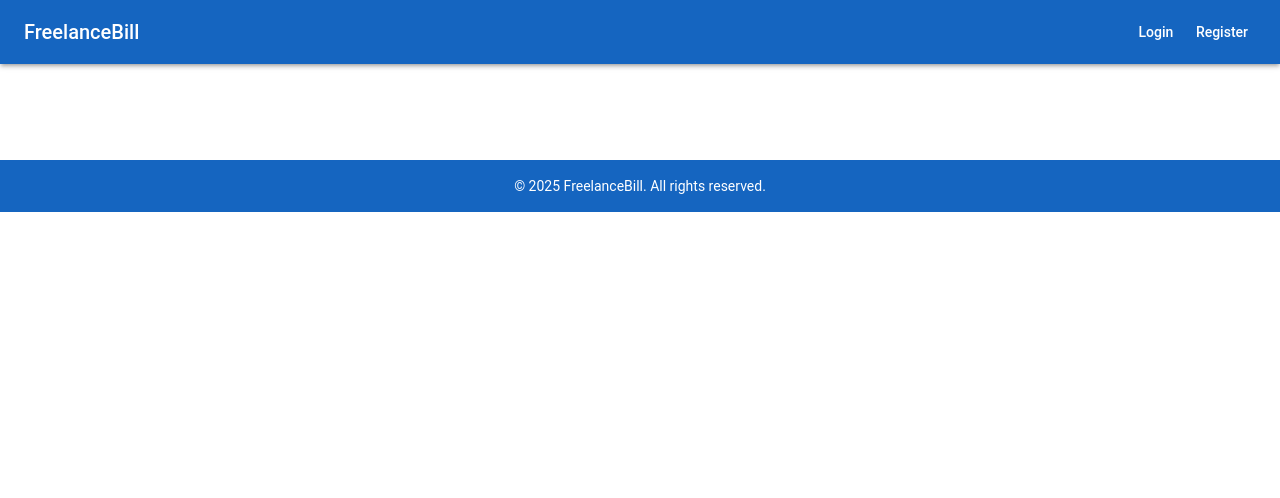
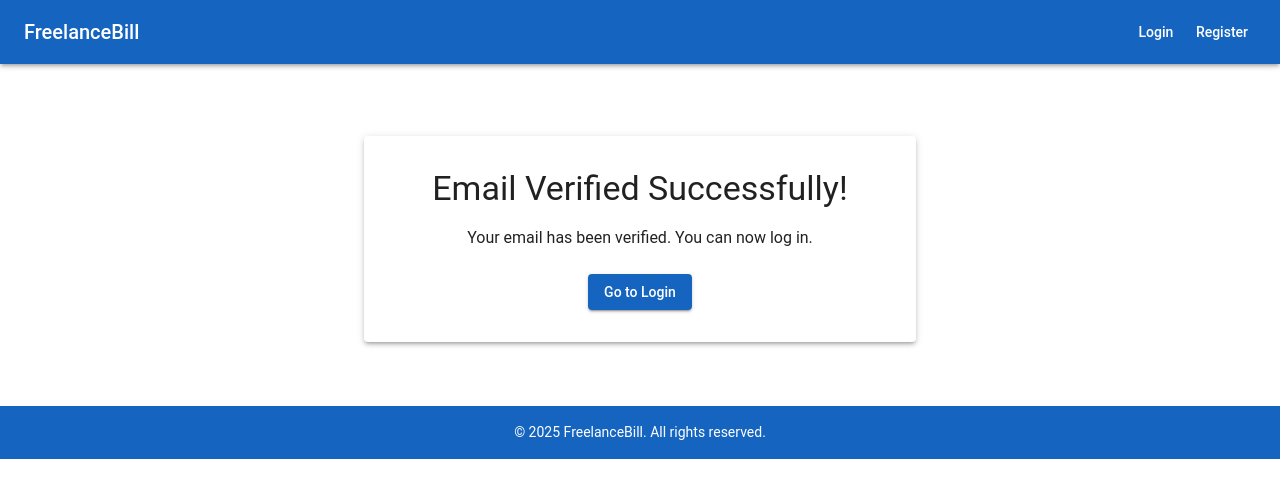
Before and after one commit to lcobiodata/freelance-bill, a React (Create React App) app in the folder frontend/: page /verify-success in a window 1280 px wide. Shown: the top 498 px of the page. Built offline with nearby package versions, Linux system fonts and the light colour scheme; no server answers.

Commit message:
Redirect to frontend verification success page and add EmailVerificationSuccess component

```diff
--- a/frontend/src/App.js
+++ b/frontend/src/App.js
@@ -1,15 +1,23 @@
 import React from "react";
-import { BrowserRouter as Router, Route, Routes, Link, useNavigate, useLocation } from "react-router-dom";
+import {
+  BrowserRouter as Router,
+  Route,
+  Routes,
+  Link,
+  useNavigate,
+  useLocation,
+} from "react-router-dom";
 import { AppBar, Toolbar, Typography, Button, Container, Box } from "@mui/material";
 import Login from "./components/Login";
 import Register from "./components/Register";
 import Home from "./components/Home";
 import Dashboard from "./components/Dashboard";
+import EmailVerificationSuccess from "./components/EmailVerificationSuccess"; // New component
 
 const Navbar = () => {
   const token = localStorage.getItem("token");
   const navigate = useNavigate();
-  const location = useLocation(); // Get current route
+  const location = useLocation();
 
   const handleLogout = () => {
     localStorage.removeItem("token");
@@ -24,7 +32,6 @@ const Navbar = () => {
         </Typography>
         {token ? (
           <>
-            {/* Hide Dashboard button when already on /dashboard */}
             {location.pathname !== "/dashboard" && (
               <Button color="inherit" component={Link} to="/dashboard">
                 Dashboard
@@ -59,6 +66,8 @@ const App = () => {
           <Route path="/login" element={<Login />} />
           <Route path="/register" element={<Register />} />
           <Route path="/dashboard" element={<Dashboard />} />
+          {/* New route for email verification success */}
+          <Route path="/verify-success" element={<EmailVerificationSuccess />} />
         </Routes>
       </Container>
       <Footer />
@@ -66,7 +75,6 @@ const App = () => {
   );
 };
 
-// Extracted Footer for cleaner structure
 const Footer = () => (
   <Box
     component="footer"
--- /dev/null
+++ b/frontend/src/components/EmailVerificationSuccess.js
@@ -0,0 +1,27 @@
+import React from "react";
+import { Link } from "react-router-dom";
+import { Container, Paper, Typography, Box, Button } from "@mui/material";
+
+const EmailVerificationSuccess = () => {
+  return (
+    <Container maxWidth="sm">
+      <Paper elevation={3} sx={{ p: 4, mt: 5, textAlign: "center" }}>
+        <Typography variant="h4" gutterBottom>
+          Email Verified Successfully!
+        </Typography>
+        <Box sx={{ my: 2 }}>
+          <Typography variant="body1">
+            Your email has been verified. You can now log in.
+          </Typography>
+        </Box>
+        <Box sx={{ mt: 3 }}>
+          <Button variant="contained" color="primary" component={Link} to="/login">
+            Go to Login
+          </Button>
+        </Box>
+      </Paper>
+    </Container>
+  );
+};
+
+export default EmailVerificationSuccess;
--- a/frontend/src/components/Register.js
+++ b/frontend/src/components/Register.js
@@ -42,7 +42,7 @@ const Register = () => {
         password,
       });
 
-      // If success, show a message that an email was sent
+      // Show a message that an email was sent and keep the button disabled
       setMessage(
         <Alert severity="success">
           {res.data.message ||
@@ -50,20 +50,17 @@ const Register = () => {
         </Alert>
       );
 
-      // Redirect to /login after a delay (e.g., 3 seconds)
-      setTimeout(() => {
-        navigate("/login");
-      }, 3000);
+      // Optionally, you could reset form fields here if needed:
+      // setUsername("");
+      // setPassword("");
+
     } catch (err) {
       if (err.response?.data?.message === "User already exists") {
         setMessage(
           <Alert severity="warning">
-            User already exists. Redirecting to login...
+            User already exists. Please <Link to="/login">login here</Link>.
           </Alert>
         );
-        setTimeout(() => {
-          navigate("/login");
-        }, 2000);
       } else {
         setMessage(
           <Alert severity="error">
```
Also changed, not shown: 1 other file (tests, documents, lock files or other folders).
